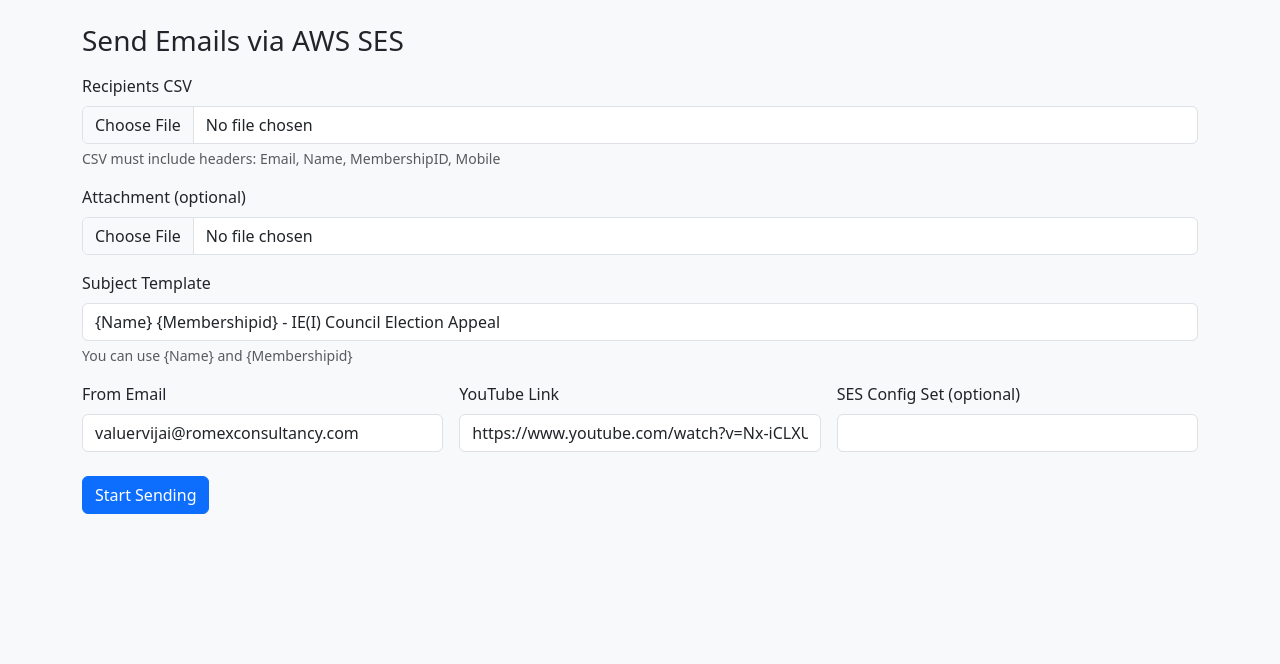
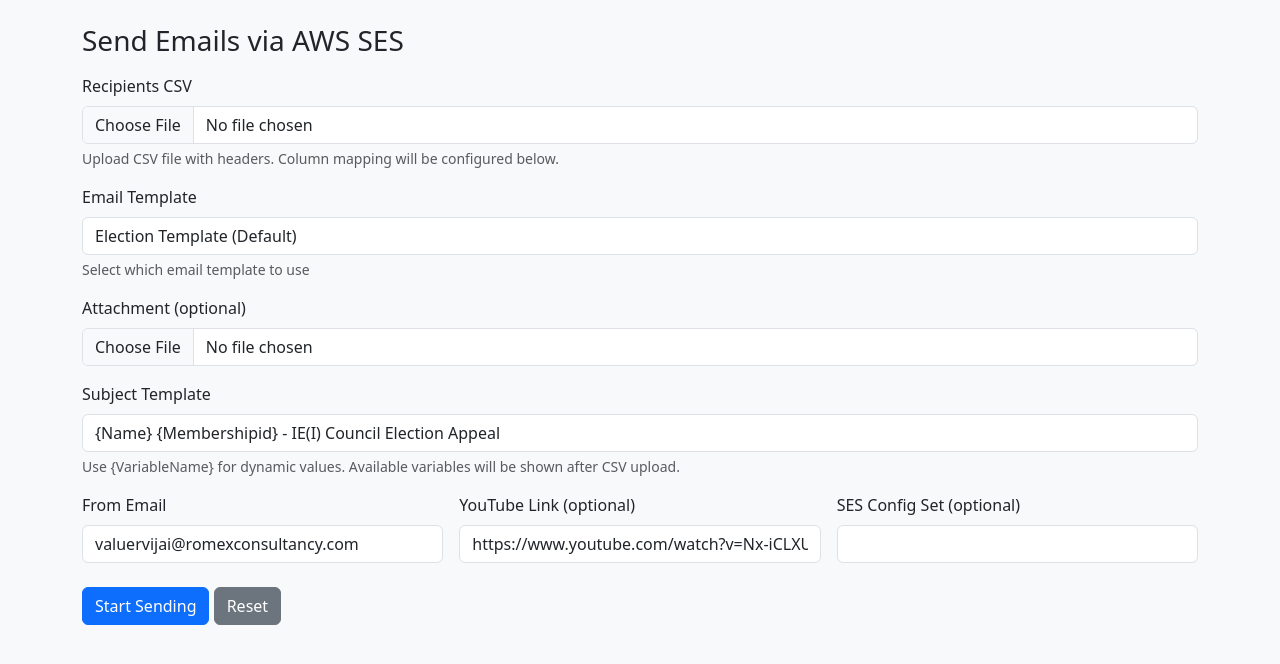
Before and after one commit to Haridass30/AWS_SES_email_send-report, a Flask app: page /send/ses in a window 1280 px wide. Shown: the part 56-720 px from the top of the page. Run offline with Flask 3, Linux system fonts and the light colour scheme.

Commit message:
Function and dynamic option added

```diff
--- a/app.py
+++ b/app.py
@@ -53,10 +53,11 @@ def _build_ses_client():
     return boto3.client("ses", region_name=region)
 
 
-def _ses_send_worker(job_id, csv_path, attachment_path, subject_template, from_email, config_set, youtube_link):
+def _ses_send_worker(job_id, csv_path, attachment_path, subject_template, from_email, config_set, youtube_link, email_template, column_mappings):
     from email.mime.multipart import MIMEMultipart
     from email.mime.text import MIMEText
     from email.mime.application import MIMEApplication
+    from email.mime.image import MIMEImage
 
     _update_job(job_id, status="running", processed=0, successes=0, failures=0, errors=[])
     rows = _read_csv_rows(csv_path)
@@ -72,28 +73,132 @@ def _ses_send_worker(job_id, csv_path, attachment_path, subject_template, from_e
             attachment_bytes = f.read()
         attachment_filename = os.path.basename(attachment_path)
 
+    # Load inline images for templates that need them
+    inline_images = {}
+    if email_template == "kym_template.html":
+        sign_image_path = os.path.join(BASE_DIR, "img", "sign.png")
+        if os.path.exists(sign_image_path):
+            with open(sign_image_path, "rb") as f:
+                inline_images["signature"] = f.read()
+
+    # Parse column mappings (JSON string from form)
+    mappings = {}
+    if column_mappings:
+        try:
+            mappings = json.loads(column_mappings)
+        except:
+            # Fallback: try to parse as default structure
+            mappings = {}
+
+    # Create reverse mapping: template_var -> csv_column
+    reverse_mapping = {v: k for k, v in mappings.items() if v}
+
+    # Auto-detect column mappings if not provided or incomplete
+    if rows:
+        sample_row = rows[0]
+        # Always try to find Email column (required)
+        if 'Email' not in reverse_mapping:
+            for key in sample_row.keys():
+                key_lower = key.lower().strip()
+                if key_lower in ['email', 'e-mail', 'email address']:
+                    reverse_mapping['Email'] = key
+                    break
+
+        # Auto-detect other common columns if not mapped
+        for key in sample_row.keys():
+            key_lower = key.lower().strip()
+            if key_lower in ['name', 'full name', 'member name'] and 'Name' not in reverse_mapping:
+                reverse_mapping['Name'] = key
+            elif key_lower in ['membershipid', 'membership id', 'member id', 'memberid'] and 'Membershipid' not in reverse_mapping:
+                reverse_mapping['Membershipid'] = key
+            elif key_lower in ['mobile', 'phone', 'phone number', 'mobile number'] and 'Mobile' not in reverse_mapping:
+                reverse_mapping['Mobile'] = key
+
     # Render email HTML using Jinja template in app context
     with app.app_context():
         for row in rows:
-            to_email = row.get("Email", "").strip()
-            name = row.get("Name", "").strip()
-            membership_id = row.get("MembershipID", "").strip()
-            mobile = row.get("Mobile", "").strip()
+            # Extract values using dynamic mapping
+            template_vars = {}
 
-            subject = subject_template.replace("{Name}", name).replace("{Membershipid}", membership_id)
-            html_body = render_template(
-                "email_template.html",
-                Name=name,
-                Membershipid=membership_id,
-                Mobile=mobile,
-                YouTubeLink=youtube_link or "",
-            )
+            # Get email (required) - try multiple methods
+            email_col = reverse_mapping.get('Email')
+            if not email_col:
+                # Last resort: try common column names
+                for col in ['Email', 'email', 'E-mail', 'Email Address']:
+                    if col in row:
+                        email_col = col
+                        break
 
-            msg = MIMEMultipart()
+            if not email_col:
+                errors = job_states[job_id].get("errors", [])
+                errors.append({"email": "N/A", "error": "Email column not found in CSV. Please map the email column."})
+                _update_job(job_id, processed=job_states[job_id]["processed"] + 1, failures=job_states[job_id]["failures"] + 1, errors=errors)
+                continue
+
+            to_email = row.get(email_col, "").strip()
+            if not to_email:
+                errors = job_states[job_id].get("errors", [])
+                errors.append({"email": "N/A", "error": f"Email value is empty in row"})
+                _update_job(job_id, processed=job_states[job_id]["processed"] + 1, failures=job_states[job_id]["failures"] + 1, errors=errors)
+                continue
+
+            # Map all other variables dynamically
+            for template_var, csv_col in reverse_mapping.items():
+                if template_var != 'Email':  # Already handled
+                    template_vars[template_var] = row.get(csv_col, "").strip()
+
+            # Add any additional columns from CSV as template variables (for flexibility)
+            for csv_col, value in row.items():
+                if csv_col not in reverse_mapping.values() and csv_col != email_col:
+                    # Use column name as variable name (sanitized)
+                    var_name = csv_col.replace(' ', '').replace('-', '').replace('_', '')
+                    if var_name and var_name not in template_vars:
+                        template_vars[var_name] = value.strip()
+
+            # Add YouTube link if provided
+            if youtube_link:
+                template_vars['YouTubeLink'] = youtube_link
+
+            # Replace subject template variables dynamically
+            subject = subject_template
+            for var_name, var_value in template_vars.items():
+                subject = subject.replace(f"{{{var_name}}}", var_value)
+                subject = subject.replace(f"{{{var_name.lower()}}}", var_value)
+                subject = subject.replace(f"{{{var_name.upper()}}}", var_value)
+
+            # Render template with all variables
+            try:
+                html_body = render_template(email_template, **template_vars)
+            except Exception as e:
+                errors = job_states[job_id].get("errors", [])
+                errors.append({"email": to_email, "error": f"Template rendering error: {str(e)}"})
+                _update_job(job_id, processed=job_states[job_id]["processed"] + 1, failures=job_states[job_id]["failures"] + 1, errors=errors)
+                continue
+
+            # Use 'related' multipart if we have inline images, otherwise use regular multipart
+            if inline_images:
+                msg = MIMEMultipart('related')
+            else:
+                msg = MIMEMultipart()
+
             msg["Subject"] = subject
             msg["From"] = from_email
             msg["To"] = to_email
-            msg.attach(MIMEText(html_body, "html"))
+
+            # Create alternative part for HTML content
+            if inline_images:
+                alt = MIMEMultipart('alternative')
+                alt.attach(MIMEText(html_body, "html"))
+                msg.attach(alt)
+            else:
+                msg.attach(MIMEText(html_body, "html"))
+
+            # Attach inline images
+            for cid, image_data in inline_images.items():
+                img = MIMEImage(image_data)
+                img.add_header('Content-ID', f'<{cid}>')
+                img.add_header('Content-Disposition', 'inline', filename=f'{cid}.png')
+                msg.attach(img)
 
             if attachment_bytes:
                 part = MIMEApplication(attachment_bytes)
@@ -220,16 +325,55 @@ def _report_worker(job_id, bucket, start_date, end_date, input_csv_path, output_
         recipients = []
         with open(input_csv_path, newline="", encoding="utf-8-sig") as f:
             reader = csv.DictReader(f)
+            # Auto-detect column names (case-insensitive)
+            first_row = next(reader, None)
+            if not first_row:
+                raise ValueError("CSV file is empty")
+
+            # Find email column (required)
+            email_col = None
+            for key in first_row.keys():
+                if key.lower().strip() in ['email', 'e-mail', 'email address']:
+                    email_col = key
+                    break
+
+            if not email_col:
+                raise ValueError("Email column not found in CSV. Please ensure CSV has an 'Email' column.")
+
+            # Find other columns (optional)
+            name_col = None
+            membership_id_col = None
+            mobile_col = None
+
+            for key in first_row.keys():
+                key_lower = key.lower().strip()
+                if key_lower in ['name', 'full name', 'member name'] and not name_col:
+                    name_col = key
+                elif key_lower in ['membershipid', 'membership id', 'member id', 'memberid'] and not membership_id_col:
+                    membership_id_col = key
+                elif key_lower in ['mobile', 'phone', 'phone number', 'mobile number'] and not mobile_col:
+                    mobile_col = key
+
+            # Process first row
+            email_val = first_row.get(email_col, "").strip().lower()
+            if email_val:
+                recipients.append({
+                    "email": email_val,
+                    "name": first_row.get(name_col, "").strip() if name_col else "",
+                    "membership_id": first_row.get(membership_id_col, "").strip() if membership_id_col else "",
+                    "mobile": first_row.get(mobile_col, "").strip() if mobile_col else "",
+                })
+
+            # Process remaining rows
             for row in reader:
-                if all(k in row for k in ["Email", "Name", "MembershipID", "Mobile"]):
-                    recipients.append(
-                        {
-                            "email": row["Email"].strip().lower(),
-                            "name": row["Name"].strip(),
-                            "membership_id": row["MembershipID"].strip(),
-                            "mobile": row["Mobile"].strip(),
-                        }
-                    )
+                email_val = row.get(email_col, "").strip().lower()
+                if email_val:
+                    recipients.append({
+                        "email": email_val,
+                        "name": row.get(name_col, "").strip() if name_col else "",
+                        "membership_id": row.get(membership_id_col, "").strip() if membership_id_col else "",
+                        "mobile": row.get(mobile_col, "").strip() if mobile_col else "",
+                    })
         _update_job(job_id, total=len(recipients))
     except Exception as e:
         _update_job(job_id, status="failed")
@@ -309,6 +453,34 @@ def index():
     return render_template("index.html")
 
 
+@app.route("/api/preview-csv", methods=["POST"])
+def preview_csv():
+    """Preview CSV columns for dynamic mapping"""
+    csv_file = request.files.get("csv_file")
+    if not csv_file:
+        return jsonify({"error": "No CSV file provided"}), 400
+
+    try:
+        csv_filename = secure_filename(csv_file.filename or f"preview-{uuid.uuid4().hex}.csv")
+        csv_path = os.path.join(UPLOAD_DIR, csv_filename)
+        csv_file.save(csv_path)
+
+        rows = _read_csv_rows(csv_path)
+        if not rows:
+            return jsonify({"error": "CSV file is empty"}), 400
+
+        columns = list(rows[0].keys())
+        # Clean up preview file
+        try:
+            os.remove(csv_path)
+        except:
+            pass
+
+        return jsonify({"columns": columns, "sample_row": rows[0] if rows else {}})
+    except Exception as e:
+        return jsonify({"error": str(e)}), 500
+
+
 @app.route("/send/ses", methods=["GET", "POST"])
 def send_ses():
     default_subject = os.environ.get(
@@ -326,6 +498,8 @@ def send_ses():
         from_email = request.form.get("from_email") or default_from
         youtube_link = request.form.get("youtube_link") or default_youtube
         config_set = request.form.get("config_set") or default_config_set
+        email_template = request.form.get("email_template") or "email_template.html"
+        column_mappings = request.form.get("column_mappings") or "{}"
 
         if not csv_file:
             flash("CSV file is required.", "danger")
@@ -350,7 +524,7 @@ def send_ses():
         }
         thread = threading.Thread(
             target=_ses_send_worker,
-            args=(job_id, csv_path, attachment_path, subject_template, from_email, config_set, default_youtube),
+            args=(job_id, csv_path, attachment_path, subject_template, from_email, config_set, youtube_link, email_template, column_mappings),
             daemon=True,
         )
         thread.start()
@@ -374,7 +548,7 @@ def send_msg91():
     default_delay = int(os.environ.get("MSG91_DELAY_BETWEEN_BATCHES", "2"))
 
     if request.method == "POST":
-        csv_file = request.files.get("csv_file")
+        csv_file = request.files.get("test-mails.csv")
         attachment_file = request.files.get("attachment")
         template_id = request.form.get("template_id") or default_template_id
         from_email = request.form.get("from_email") or default_from
--- a/generated/email_campaign_report-20251010-112330.csv
+++ /dev/null
@@ -1,2 +0,0 @@
-Email,Name,Membership ID,Mobile,Status,Message ID,Error
-haridass@kaaikani.co.in,mr olu,ijdsbnijdsbncijds,8298r98r3983298,Delivery,01090199cc50668d-9b1504a0-3ad2-49fa-812d-28124dbe2167-000000,
--- a/templates/send_ses.html
+++ b/templates/send_ses.html
@@ -1,28 +1,49 @@
 {% extends 'base.html' %}
 {% block content %}
 <h3 class="mb-3">Send Emails via AWS SES</h3>
-<form method="post" enctype="multipart/form-data" class="needs-validation" novalidate>
+<form method="post" enctype="multipart/form-data" class="needs-validation" novalidate id="sendForm">
   <div class="mb-3">
     <label class="form-label">Recipients CSV</label>
-    <input type="file" name="csv_file" class="form-control" accept=".csv" required>
-    <div class="form-text">CSV must include headers: Email, Name, MembershipID, Mobile</div>
+    <input type="file" name="csv_file" class="form-control" accept=".csv" required id="csvFile" onchange="previewCSV()">
+    <div class="form-text">Upload CSV file with headers. Column mapping will be configured below.</div>
   </div>
+
+  <!-- CSV Column Preview and Mapping -->
+  <div class="mb-3" id="csvPreviewSection" style="display:none;">
+    <h5>CSV Column Mapping</h5>
+    <div class="alert alert-info">
+      <small>Map your CSV columns to template variables. The system will automatically detect available columns.</small>
+    </div>
+    <div id="columnMapping"></div>
+  </div>
+
+  <div class="mb-3">
+    <label class="form-label">Email Template</label>
+    <select name="email_template" class="form-control" required>
+      <option value="email_template.html">Election Template (Default)</option>
+      <option value="kym_template.html">KYM Form Reminder with New Year Greetings</option>
+    </select>
+    <div class="form-text">Select which email template to use</div>
+  </div>
+
   <div class="mb-3">
     <label class="form-label">Attachment (optional)</label>
     <input type="file" name="attachment" class="form-control" accept=".jpg,.jpeg,.png,.pdf">
   </div>
+
   <div class="mb-3">
     <label class="form-label">Subject Template</label>
     <input type="text" name="subject_template" class="form-control" value="{{ default_subject }}">
-    <div class="form-text">You can use {Name} and {Membershipid}</div>
+    <div class="form-text">Use {VariableName} for dynamic values. Available variables will be shown after CSV upload.</div>
   </div>
+
   <div class="row g-3">
     <div class="col-md-4">
       <label class="form-label">From Email</label>
       <input type="email" name="from_email" class="form-control" value="{{ default_from }}">
     </div>
     <div class="col-md-4">
-      <label class="form-label">YouTube Link</label>
+      <label class="form-label">YouTube Link (optional)</label>
       <input type="url" name="youtube_link" class="form-control" value="{{ default_youtube }}">
     </div>
     <div class="col-md-4">
@@ -30,8 +51,111 @@
       <input type="text" name="config_set" class="form-control" value="{{ default_config_set }}">
     </div>
   </div>
+
   <div class="mt-4">
     <button class="btn btn-primary" type="submit">Start Sending</button>
+    <button type="button" class="btn btn-secondary" onclick="resetForm()">Reset</button>
   </div>
 </form>
+
+<script>
+let csvColumns = [];
+let columnMappings = {};
+
+function previewCSV() {
+  const fileInput = document.getElementById('csvFile');
+  const file = fileInput.files[0];
+  if (!file) return;
+
+  const formData = new FormData();
+  formData.append('csv_file', file);
+
+  fetch('/api/preview-csv', {
+    method: 'POST',
+    body: formData
+  })
+  .then(response => response.json())
+  .then(data => {
+    if (data.error) {
+      alert('Error: ' + data.error);
+      return;
+    }
+    csvColumns = data.columns;
+    displayColumnMapping();
+  })
+  .catch(error => {
+    console.error('Error:', error);
+    alert('Error previewing CSV');
+  });
+}
+
+function displayColumnMapping() {
+  const section = document.getElementById('csvPreviewSection');
+  const mappingDiv = document.getElementById('columnMapping');
+
+  section.style.display = 'block';
+
+  // Standard mappings that are commonly used
+  const standardMappings = {
+    'Email': 'Email',
+    'email': 'Email',
+    'Email Address': 'Email',
+    'Name': 'Name',
+    'name': 'Name',
+    'Full Name': 'Name',
+    'MembershipID': 'Membershipid',
+    'Membership ID': 'Membershipid',
+    'Member ID': 'Membershipid',
+    'Mobile': 'Mobile',
+    'mobile': 'Mobile',
+    'Phone': 'Mobile',
+    'Phone Number': 'Mobile'
+  };
+
+  let html = '<div class="table-responsive"><table class="table table-bordered table-sm"><thead><tr><th>CSV Column</th><th>Map to Template Variable</th></tr></thead><tbody>';
+
+  csvColumns.forEach(col => {
+    const suggested = standardMappings[col] || '';
+    const varName = suggested || col.replace(/[^a-zA-Z0-9]/g, '');
+    html += `<tr>
+      <td><strong>${col}</strong></td>
+      <td>
+        <input type="text"
+               class="form-control form-control-sm"
+               name="column_mapping_${col}"
+               value="${suggested}"
+               placeholder="Variable name (e.g., Name, Email)"
+               onchange="updateMapping('${col}', this.value)">
+        <small class="text-muted">Use in template as: {${varName}}</small>
+      </td>
+    </tr>`;
+    columnMappings[col] = suggested || varName;
+  });
+
+  html += '</tbody></table></div>';
+  html += '<div class="alert alert-warning mt-2"><small><strong>Note:</strong> Make sure to map at least the "Email" column. Variable names are case-sensitive in templates.</small></div>';
+
+  mappingDiv.innerHTML = html;
+}
+
+function updateMapping(csvColumn, templateVar) {
+  columnMappings[csvColumn] = templateVar || csvColumn.replace(/[^a-zA-Z0-9]/g, '');
+}
+
+function resetForm() {
+  document.getElementById('sendForm').reset();
+  document.getElementById('csvPreviewSection').style.display = 'none';
+  csvColumns = [];
+  columnMappings = {};
+}
+
+// Store mappings in hidden fields before submit
+document.getElementById('sendForm').addEventListener('submit', function(e) {
+  const mappingInput = document.createElement('input');
+  mappingInput.type = 'hidden';
+  mappingInput.name = 'column_mappings';
+  mappingInput.value = JSON.stringify(columnMappings);
+  this.appendChild(mappingInput);
+});
+</script>
 {% endblock %}
--- a/test-mails.csv
+++ b/test-mails.csv
@@ -1,3 +1,4 @@
 Email,Name,MembershipID,Mobile
 haridass3014@gmail.com,MR Hari,F-0022213,9958789472
 sales.kaaikani@gmail.com,DR kaaikani,F-0022884,9823179050
+veluervijai@gmail.com,Mr veluervijai,F-0022885,1234567890
--- a/uploads/test-mails.csv
+++ b/uploads/test-mails.csv
@@ -1,2 +1,4 @@
 Email,Name,MembershipID,Mobile
-haridass@kaaikani.co.in,mr olu,ijdsbnijdsbncijds,8298r98r3983298
+haridass3014@gmail.com,MR Hari,F-0022213,9958789472
+sales.kaaikani@gmail.com,DR kaaikani,F-0022884,9823179050
+veluervijai@gmail.com,Mr veluervijai,F-0022885,1234567890
```
Also changed, not shown: templates/kym_template.html (added, +113 -0 lines), camp2.csv (deleted), camp3.csv (deleted), camp4.csv (deleted), img/sign.png (renamed from img/3.png), 4 other files.
